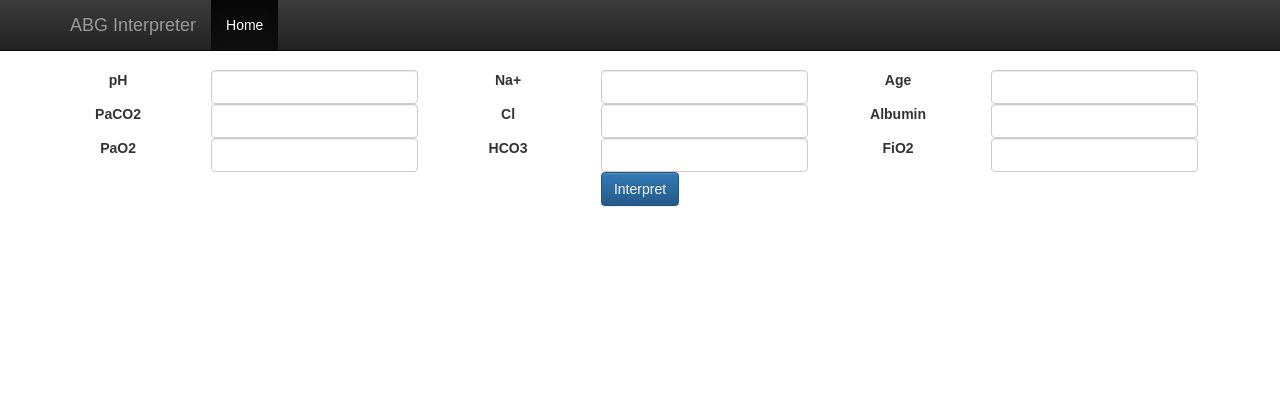
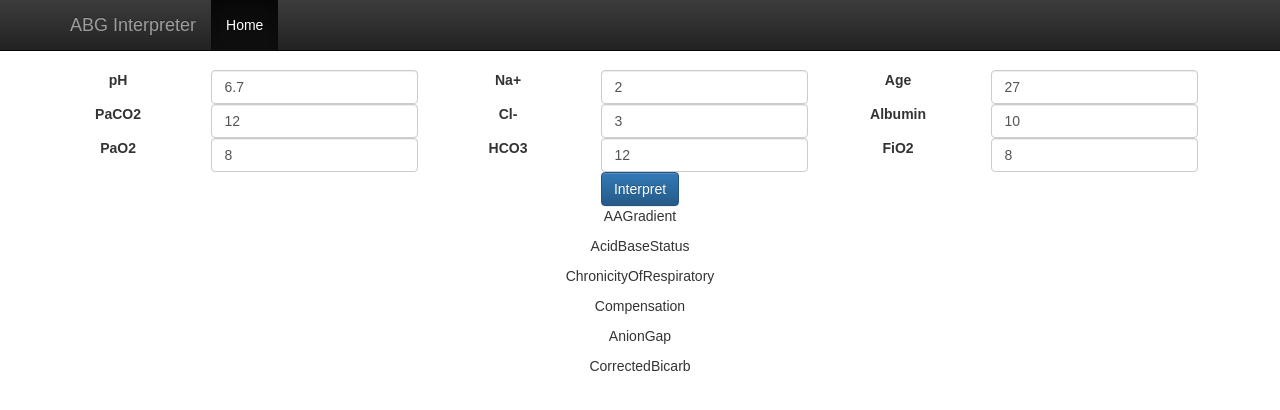
Before and after one commit to bgschiller/abg-interpreter, a React (Create React App) app: page / in a window 1280 px wide. Shown: the top 410 px of the page. Built offline with nearby package versions, Linux system fonts and the light colour scheme.

Commit message:
structure results

```diff
--- a/src/ABGResults.js
+++ b/src/ABGResults.js
@@ -1,9 +1,41 @@
 import React from 'react';
-import {labValuesComplete} from './interpret_lab_values';
+import {labValuesComplete, interpret_abg} from './interpret_lab_values';
+
+
+const AAGradient = (props) => {
+    return <p>AAGradient</p>;
+};
+const AcidBaseStatus = (props) => {
+    return <p>AcidBaseStatus</p>;
+};
+const ChronicityOfRespiratory = (props) => {
+    return <p>ChronicityOfRespiratory</p>;
+};
+const Compensation = (props) => {
+    return <p>Compensation</p>;
+};
+const AnionGap = (props) => {
+    return <p>AnionGap</p>;
+};
+const CorrectedBicarb = (props) => {
+    return <p>CorrectedBicarb</p>;
+};
+
 
 const ABGResults = (props) => {
-    if (!labValuesComplete(props.labValues)){
-        return <div className="results"></div>;
+    var { labValues } = props.state;
+    if (labValues && labValuesComplete(labValues)){
+        const interpetation = interpret_abg(labValues);
+        return (
+            <div className="results">
+                <AAGradient interpetation={interpetation} />
+                <AcidBaseStatus interpetation={interpetation} />
+                <ChronicityOfRespiratory interpetation={interpetation} />
+                <Compensation interpetation={interpetation} />
+                <AnionGap interpetation={interpetation} />
+                <CorrectedBicarb interpetation={interpetation} />
+            </div>
+        );
     }
     return (
         <div className="results">
--- a/src/App.js
+++ b/src/App.js
@@ -8,7 +8,17 @@ class App extends Component {
     constructor(props) {
         super(props);
         this.state = {
-            labValues: {},
+            labValues: {
+                pH: 6.7,
+                Age: 27,
+                Cl: 3,
+                Na: 2,
+                PaCO2: 12,
+                Albumin: 10,
+                PaO2: 8,
+                HCO3:12,
+                FiO2: 8,
+            },
             mode: 'editing',
         };
     }
@@ -46,7 +56,7 @@ class App extends Component {
                 <NavBar/>
                 <div className="container container-main">
                     {labValuesElem}
-                    <ABGResults labValues={this.state || {}}/>
+                    <ABGResults state={this.state || {}}/>
                 </div>
       </div>
     );
--- a/src/LabValues.js
+++ b/src/LabValues.js
@@ -16,7 +16,7 @@ const LabValuesInput = ({labValues, onSubmit}) => {
             <TextField label="Na+" value={labValues.Na} refFun={setRef("Na")} />
             <TextField label="Age" value={labValues.Age} refFun={setRef("Age")} />
             <TextField label="PaCO2" value={labValues.PaCO2} refFun={setRef("PaCO2")} />
-            <TextField label="Cl" value={labValues.Cl} refFun={setRef("Cl")} />
+            <TextField label="Cl-" value={labValues.Cl} refFun={setRef("Cl")} />
             <TextField label="Albumin" value={labValues.Albumin} refFun={setRef("Albumin")} />
             <TextField label="PaO2" value={labValues.PaO2} refFun={setRef("PaO2")} />
             <TextField label="HCO3" value={labValues.HCO3} refFun={setRef("HCO3")} />
@@ -56,7 +56,10 @@ const LabValuesDisplay = ({labValues, onEditClick}) => {
                 <button
                     className="btn btn-primary"
                     type="submit"
-                    onClick={onEditClick}
+                    onClick={function(e) {
+                        e.preventDefault();
+                        onEditClick();
+                    }}
                 >
                     Edit
                 </button>
```
